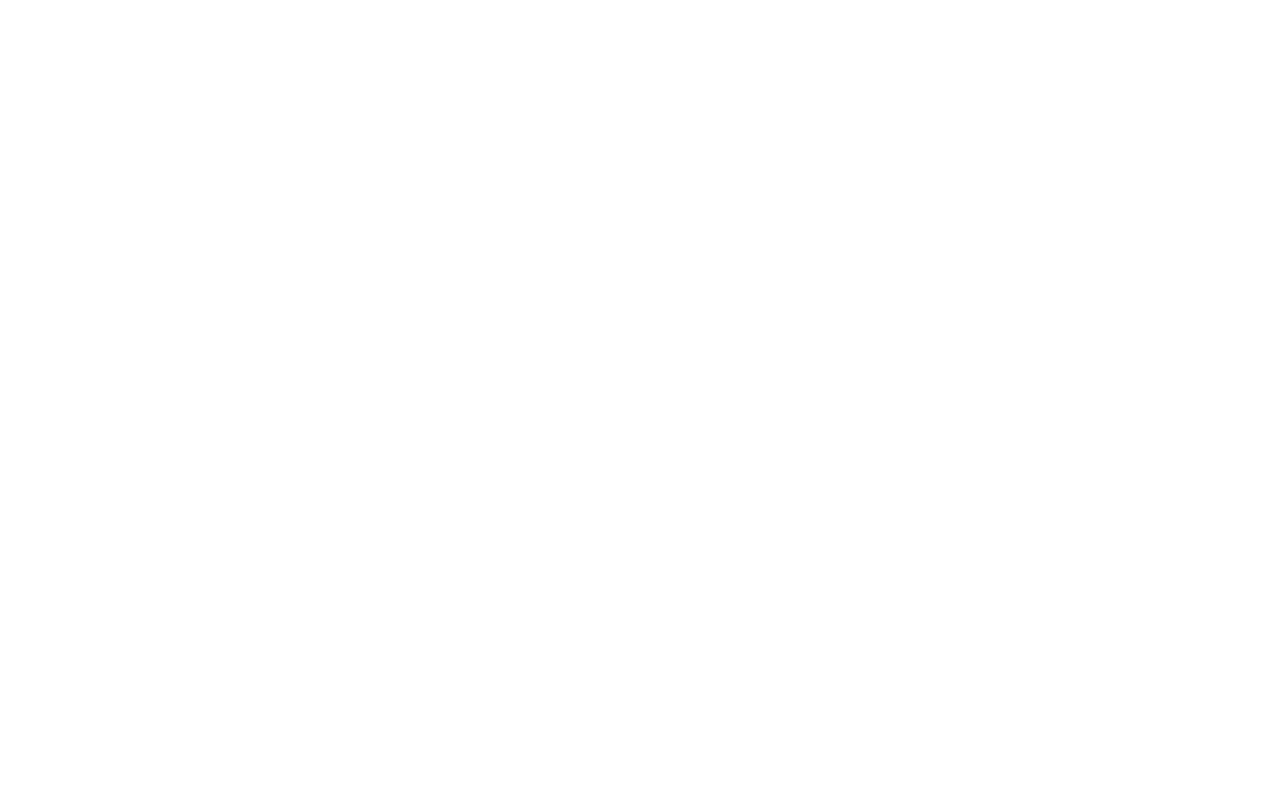
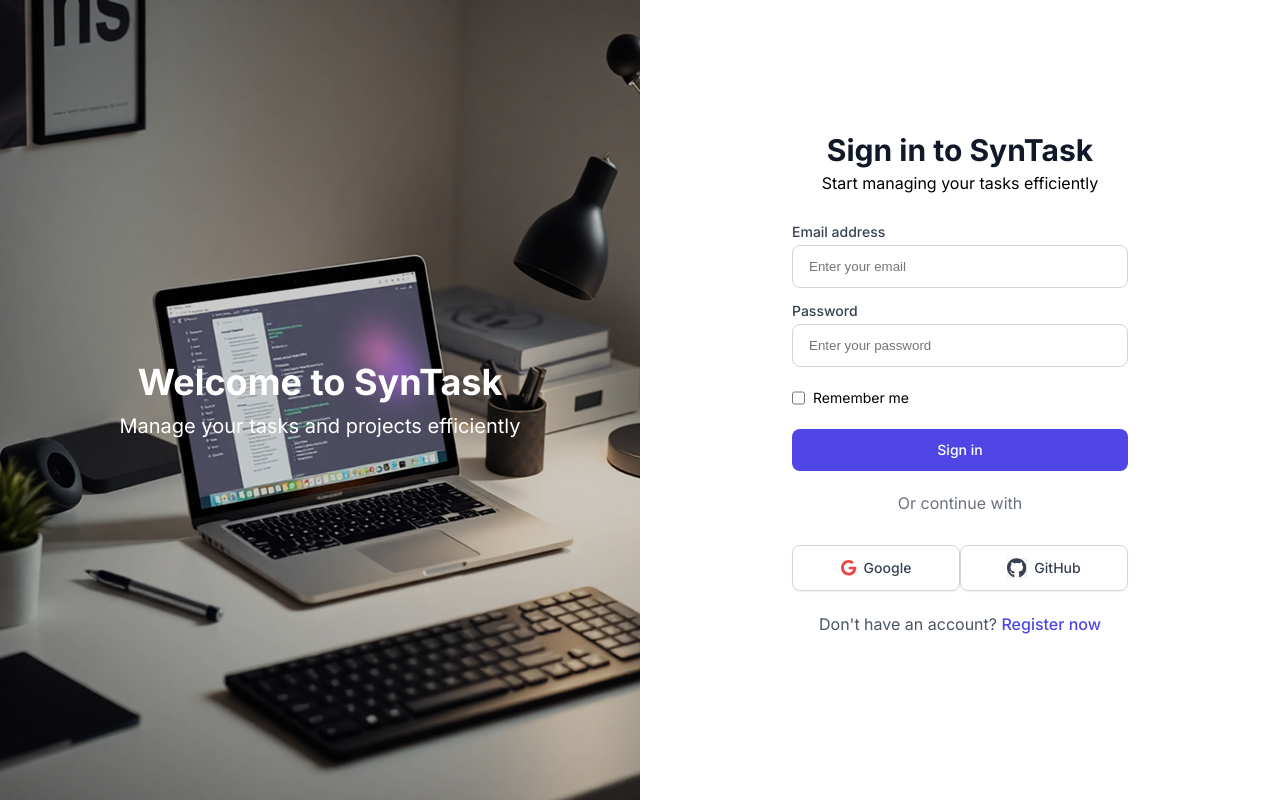
Before and after one commit to illiayatsentyuk/vue-internship, a Vue app in the folder 2/: page /auth/signin in a window 1280 px wide. Before the commit this address had no page. Built offline with nearby package versions, Linux system fonts and the light colour scheme.

Commit message:
Remove AuthView component and update router configuration to utilize authRoutes for improved modularity in authentication handling.

```diff
--- /dev/null
+++ b/2/src/modules/auth/routes/auth.routes.ts
@@ -0,0 +1,14 @@
+import type { RouteRecordRaw } from 'vue-router'
+
+const authRoutes: RouteRecordRaw[] = [
+  {
+    path: 'signup',
+    component: () => import('@/modules/auth/views/SingUpView.vue')
+  },
+  {
+    path: 'signin',
+    component: () => import('@/modules/auth/views/SignInView.vue')
+  }
+]
+
+export default authRoutes;
--- /dev/null
+++ b/2/src/modules/auth/views/SignInView.vue
@@ -0,0 +1,374 @@
+<template>
+  <div class="auth-section">
+      <SignInForm @changeAuthMode="changeAuthMode"/>
+  </div>
+</template>
+
+
+<script setup lang="ts">
+import { useRouter } from "vue-router";
+import SignInForm from "../components/SignInForm.vue";
+
+const router = useRouter();
+function changeAuthMode() {
+  router.push('/auth/signup');
+}
+</script>
+
+
+<style>
+.signup-description > h1{
+  font-family: Inter;
+  font-weight: 700;
+  font-style: Bold;
+  font-size: 36px;
+  leading-trim: NONE;
+  line-height: 36px;
+  letter-spacing: 0%;
+  margin-bottom:17px;
+
+}
+
+.signup-description > p{
+  font-family: Inter;
+  font-weight: 400;
+  font-style: Regular;
+  font-size: 18px;
+  leading-trim: NONE;
+  line-height: 18px;
+  letter-spacing: 0%;
+  margin-bottom:34px;
+
+}
+
+.signup-description-ul > li{
+  display: flex;
+  gap:12px;
+  align-items: center;
+  margin-bottom: 26px;
+  font-family: Inter;
+  font-weight: 400;
+  font-style: Regular;
+  font-size: 16px;
+  leading-trim: NONE;
+  line-height: 16px;
+  letter-spacing: 0%;
+
+}
+.signup-description-ul > li:last-child{
+  margin-bottom: 0;
+}
+.auth-section-signup__information{
+  padding-left:64px;
+  display: flex;
+  position: relative;
+  width: 50%;
+  align-items: center;
+  height: 100vh;
+  justify-content: start;
+}
+.auth-section__signup-image{
+  position: absolute;
+  z-index: 10;
+  top:40%;
+  left:40%;
+}
+.signup-description-ul{
+  list-style-type: none;
+}
+.signup-description{
+  z-index:11;
+  display: flex;
+  flex-direction: column;
+  color:#fff;
+}
+.auth-signup-section__form-section>h1 {
+  font-family: Inter;
+  font-weight: 700;
+  font-style: Bold;
+  font-size: 36px;
+  leading-trim: NONE;
+  line-height: 36px;
+  letter-spacing: 0%;
+  text-align: center;
+  color:#111827;
+  margin-bottom:10px;
+}
+
+.auth-signup-section__form-section>p {
+  font-family: Inter;
+  font-weight: 400;
+  font-style: Regular;
+  font-size: 20px;
+  leading-trim: NONE;
+  line-height: 20px;
+  letter-spacing: 0%;
+  text-align: center;
+  margin-bottom:24px;
+  color:#4B5563;
+}
+.auth-section__form-input__section-name_section{
+  display: flex;
+  width: 100%;
+  align-items: center;
+  justify-content: space-between;
+  margin-bottom:16px;
+}
+.auth-section__form-input__section-name_section > div{
+  display: flex;
+  flex-direction: column;
+}
+.auth-section__form-input__section-name_section > div > label{
+  font-family: Inter;
+font-weight: 500;
+font-style: Medium;
+font-size: 14px;
+leading-trim: NONE;
+line-height: 100%;
+letter-spacing: 0%;
+color:#374151;
+}
+.auth-section__form-input__section-name_section > div > input {
+  padding: 13px 16px;
+  border-radius: 8px;
+  border:1px solid #D1D5DB;
+}
+.dont-have-account {
+  font-family: Inter;
+  font-weight: 400;
+  font-style: Regular;
+  font-size: 14px;
+  leading-trim: NONE;
+  line-height: 14px;
+  letter-spacing: 0%;
+  text-align: center;
+  color: #4b5563;
+}
+
+.dont-have-account>span {
+  font-weight: 500;
+  color: #4F46E5;
+  cursor: pointer
+}
+
+.continue-with {
+  font-family: Inter;
+  font-weight: 400;
+  font-style: Regular;
+  font-size: 14px;
+  leading-trim: NONE;
+  line-height: 100%;
+  letter-spacing: 0%;
+  color: #6B7280;
+}
+
+.auth-section__form-section__types-of-login {
+  display: flex;
+  width: 100%;
+  justify-content: space-between;
+  align-items: center;
+  margin-bottom: 25px;
+}
+
+.auth-section__form-section__types-of-login__item {
+  display: flex;
+  align-items: center;
+  justify-content: center;
+  gap: 7px;
+  width:216px;
+  height: 46px;
+  border: 1px solid #D1D5DB;
+  box-shadow: 0px 1px 2px 0px #0000000D;
+  border-radius: 8px;
+  font-family: Inter;
+  font-weight: 500;
+  font-style: Medium;
+  font-size: 14px;
+  leading-trim: NONE;
+  line-height: 100%;
+  letter-spacing: 0%;
+  text-align: center;
+  color: #374151;
+  cursor: pointer;
+}
+
+.auth-section__form-section__types-of-login__item:hover {
+  filter: brightness(0.8);
+}
+
+.auth-section {
+  height: 100vh;
+  display: flex;
+}
+
+.auth-section__information {
+  display: flex;
+  align-items: center;
+  justify-content: center;
+  position: relative;
+  width: 50%;
+  height: 100vh;
+}
+
+.auth-form {
+  width: 50%;
+  height: 100%;
+}
+
+.auth-section__signin-image {
+  position: absolute;
+  top: 0;
+  left: 0;
+  width: 100%;
+  height: 100%;
+  filter: brightness(0.8);
+  z-index: -999;
+}
+
+.auth-section__text {
+  display: flex;
+  flex-direction: column;
+  gap: 16px;
+  color: #ffffff;
+}
+
+.auth-section__text>h1 {
+  font-family: Inter;
+  font-weight: 700;
+  font-style: Bold;
+  font-size: 36px;
+  leading-trim: NONE;
+  line-height: 36px;
+  letter-spacing: 0%;
+  text-align: center;
+}
+
+.auth-section__text>p {
+  font-family: Inter;
+  font-weight: 400;
+  font-style: Regular;
+  font-size: 20px;
+  leading-trim: NONE;
+  line-height: 20px;
+  letter-spacing: 0%;
+  text-align: center;
+}
+.auth-signup-section__form-section{
+  display: flex;
+  flex-direction: column;
+  justify-content: center;
+  align-items: center;
+  padding: 71px 132px;
+  width: 50%;
+}
+.auth-section__form-section {
+  display: flex;
+  flex-direction: column;
+  justify-content: center;
+  align-items: center;
+  padding: 132px 152px;
+  width: 50%;
+}
+
+.auth-section__form-section>h1 {
+  margin-bottom: 10px;
+  color: #111827;
+  font-family: Inter;
+  font-weight: 700;
+  font-style: Bold;
+  font-size: 30px;
+  leading-trim: NONE;
+  line-height: 30px;
+  letter-spacing: 0%;
+  text-align: center;
+
+}
+
+.auth-section__form-section>p {
+  margin-bottom: 34px;
+  font-family: Inter;
+  font-weight: 400;
+  font-style: Regular;
+  font-size: 16px;
+  leading-trim: NONE;
+  line-height: 16px;
+  letter-spacing: 0%;
+  text-align: center;
+
+}
+
+.auth-section__form {
+  display: flex;
+  flex-direction: column;
+  width: 100%;
+}
+
+.auth-section__form-input__section {
+  width: 100%;
+  display: flex;
+  flex-direction: column;
+  justify-content: center;
+}
+
+.auth-section__form-chexbox {
+  display: flex;
+  gap: 8px;
+  margin-bottom: 24px;
+}
+
+.auth-section__form-input__section>input {
+  padding: 13px 16px;
+  border-radius: 8px;
+  border: 1px solid #D1D5DB;
+  margin-bottom: 16px;
+}
+
+.auth-section__form-input__section>input:last-child {
+  margin-bottom: 24px;
+}
+
+.auth-section__form-input__section>label {
+  font-family: Inter;
+  font-weight: 500;
+  font-style: Medium;
+  font-size: 14px;
+  leading-trim: NONE;
+  line-height: 100%;
+  letter-spacing: 0%;
+  color: #374151;
+  margin-bottom: 6px;
+}
+
+.auth-section__form-chexbox>p {
+  font-family: Inter;
+  font-weight: 400;
+  font-style: Regular;
+  font-size: 14px;
+  leading-trim: NONE;
+  line-height: 100%;
+  letter-spacing: 0%;
+}
+
+.auth-section__form>button {
+  background: #4F46E5;
+  color: #fff;
+  font-family: Inter;
+  font-weight: 500;
+  font-style: Medium;
+  font-size: 14px;
+  leading-trim: NONE;
+  line-height: 100%;
+  letter-spacing: 0%;
+  text-align: center;
+  border: none;
+  box-shadow: 0px 1px 2px 0px #0000000D;
+  border-radius: 8px;
+  width: 100%;
+  padding: 14px;
+  margin-bottom: 24px;
+}
+
+.auth-section__form>button:hover {
+  filter: brightness(0.8)
+}
+</style>
--- a/2/src/modules/auth/views/AuthView.vue
+++ b/2/src/modules/auth/views/SingUpView.vue
@@ -1,21 +1,17 @@
 <template>
     <div class="auth-section">
-        <SignInForm v-if="mode === AuthModes.SIGNIN" @changeAuthMode="changeAuthMode"/>
-        <SignUpForm v-if="mode === AuthModes.SIGNUP" @changeAuthMode="changeAuthMode"/>
+        <SignUpForm @changeAuthMode="changeAuthMode"/>
     </div>
 </template>
 
 
 <script setup lang="ts">
-import { ref } from "vue"
-import { AuthModes } from "@/enums";
-import SignInForm from "../components/SignInForm.vue";
+import { useRouter } from "vue-router";
 import SignUpForm from "../components/SignUpForm.vue";
 
-const mode = ref<AuthModes>(AuthModes.SIGNIN)
-
+const router = useRouter();
 function changeAuthMode() {
-    mode.value = mode.value === AuthModes.SIGNIN ? AuthModes.SIGNUP : AuthModes.SIGNIN
+    router.push('/auth/signin');
 }
 </script>
 
--- a/2/src/router/index.ts
+++ b/2/src/router/index.ts
@@ -1,6 +1,6 @@
 import { createRouter, createWebHistory } from 'vue-router'
-import AuthView from '@/modules/auth/views/AuthView.vue'
 import dashboardRoutes from '@/modules/dashboard/routes/dashboard.routes'
+import authRoutes from '@/modules/auth/routes/auth.routes'
 const routes = [
   {
     path:"/",
@@ -13,10 +13,7 @@
     path:"/auth",
     component:() => import('@/layouts/AuthLayout.vue'),
     children: [
-      {
-        path: "",
-        component: AuthView
-      }
+      ...authRoutes
     ]
   },
 ]
```
